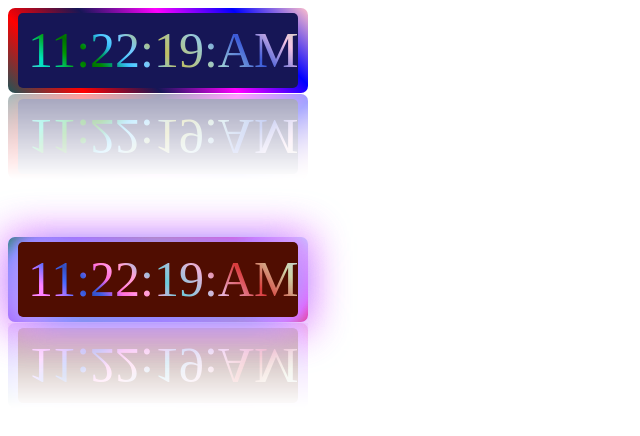
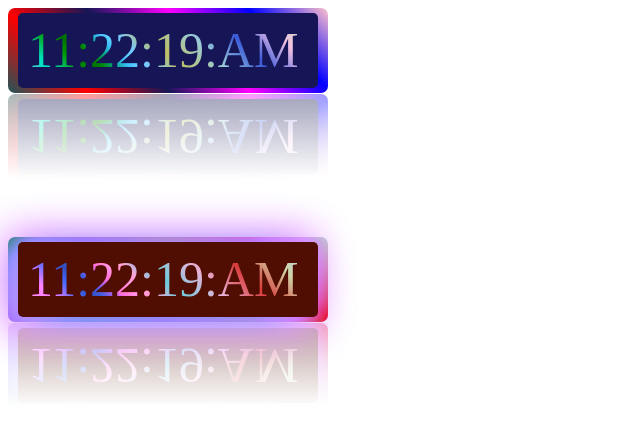
Before and after one commit to Arifulislam999/degital-clock, a plain HTML site: page index.html in a window 1280 px wide. Shown: the whole page, without its empty margins (0-640 px from the left). Drawn offline with Linux system fonts and the light colour scheme.

Commit message:
Add files via upload

```diff
--- a/index.css
+++ b/index.css
@@ -1,7 +1,7 @@
 .clock {
     position: relative;
     height: 85px;
-    width: 300px;
+    width: 320px;
     /* animation: animate 1.5s linear infinite; */
     border-radius: 7px;
     -webkit-box-reflect: below 1px linear-gradient(transparent, rgba(255, 255, 255, 0.4));
@@ -11,7 +11,7 @@
 .clock-2 {
     position: relative;
     height: 85px;
-    width: 300px;
+    width: 320px;
     animation: animate 1.5s linear infinite;
     border-radius: 7px;
     -webkit-box-reflect: below 1px linear-gradient(transparent, rgba(255, 255, 255, 0.4));
@@ -21,7 +21,7 @@
 .clock-1 {
     background-color: #161656;
     height: 75px;
-    width: 280px;
+    width: 300px;
     position: absolute;
     left: 10px;
     top: 5px;
@@ -49,7 +49,7 @@
 
 span {
     height: 30px;
-    width: 240px;
+    width: 245px;
     background-color: red;
     border: 30px solid springgreen;
     filter: blur(20px);
--- a/index.html
+++ b/index.html
@@ -10,6 +10,7 @@
 </head>
 
 <body>
+    <div class="tex">
         <div class="clock">
             <div class="clock-1">
                 <p>
@@ -26,6 +27,7 @@
             <span></span>
             <span></span>
         </div>
+    </div>
 </body>
 <script src="main.js"></script>
 
```
Lines whose indentation alone changed are shown as unchanged.
